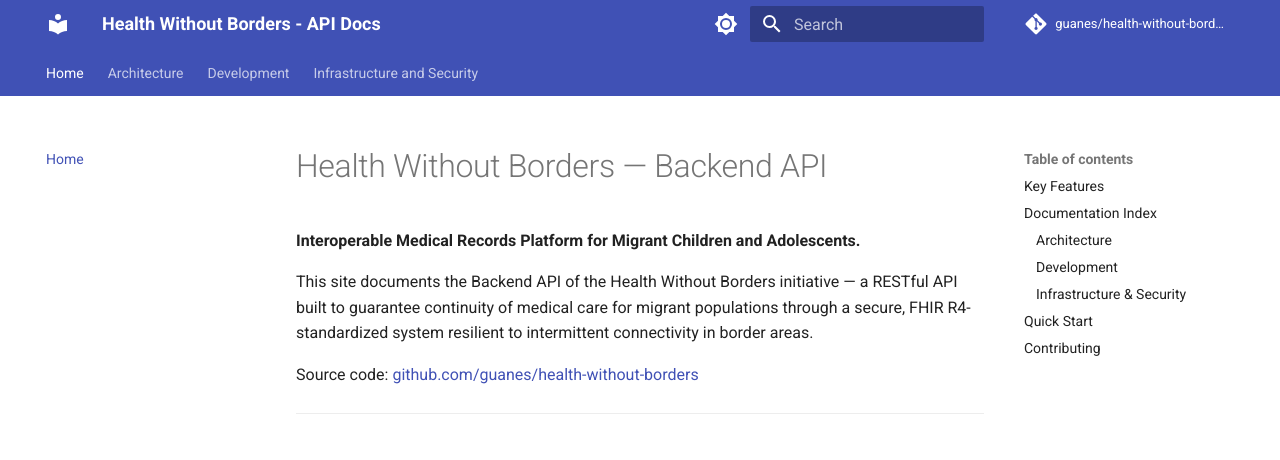
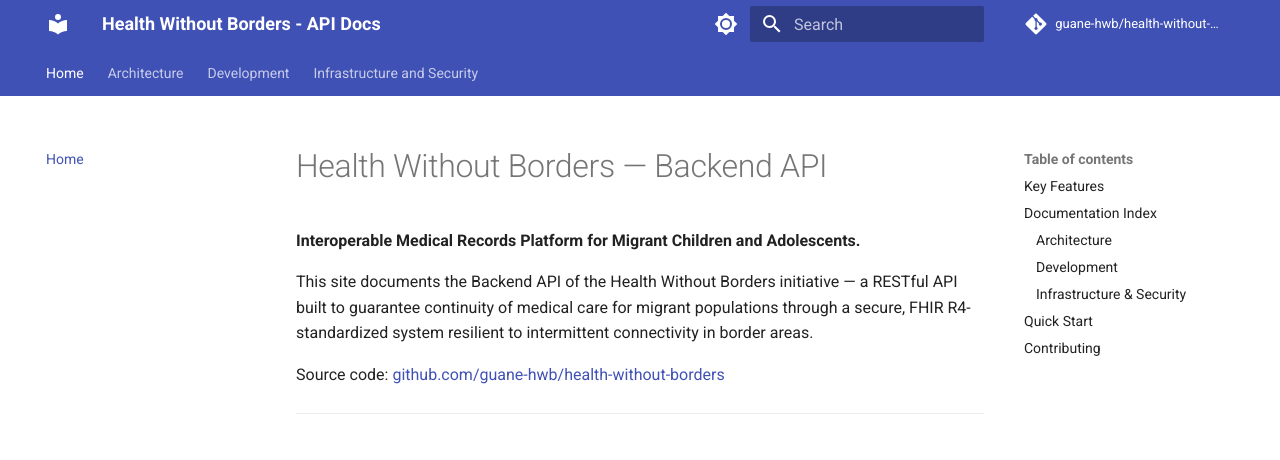
Before and after one commit to guane-hwb/health-without-borders, an MkDocs documentation site: the page built from docs/index.md, in a window 1280 px wide and 1400 px high. Shown: the top 460 px of the window. Built offline with MkDocs 1.6.1 and Material for MkDocs 9.7.7, drawn with Linux system fonts in a browser that asks for light colours; comment, search, counter and statistics services are not loaded; some of the changed text lies outside the part shown.

````diff
--- a/docs/index.md
+++ b/docs/index.md
@@ -4,7 +4,7 @@
 
 This site documents the Backend API of the Health Without Borders initiative — a RESTful API built to guarantee continuity of medical care for migrant populations through a secure, FHIR R4-standardized system resilient to intermittent connectivity in border areas.
 
-Source code: [github.com/guanes/health-without-borders](https://github.com/guanes/health-without-borders)
+Source code: [github.com/guane-hwb/health-without-borders](https://github.com/guane-hwb/health-without-borders)
 
 ---
 
@@ -43,7 +43,7 @@ Source code: [github.com/guanes/health-without-borders](https://github.com/guane
 
 ```bash
 # 1. Clone repository
-git clone https://github.com/guanes/health-without-borders.git
+git clone https://github.com/guane-hwb/health-without-borders.git
 cd health-without-borders
 
 # 2. Copy environment variables template
@@ -72,6 +72,6 @@ The interactive API will be available at: **http://localhost:8000/docs**
 
 ## Contributing
 
-We welcome contributions from the community. Please read the [CONTRIBUTING.md](https://github.com/guanes/health-without-borders/blob/main/CONTRIBUTING.md) guide and our [Code of Conduct](https://github.com/guanes/health-without-borders/blob/main/CODE_OF_CONDUCT.md) before submitting a Pull Request.
+We welcome contributions from the community. Please read the [CONTRIBUTING.md](https://github.com/guane-hwb/health-without-borders/blob/main/CONTRIBUTING.md) guide and our [Code of Conduct](https://github.com/guane-hwb/health-without-borders/blob/main/CODE_OF_CONDUCT.md) before submitting a Pull Request.
 
 This project is licensed under the **MIT License**.
--- a/mkdocs.yml
+++ b/mkdocs.yml
@@ -1,8 +1,8 @@
 site_name: Health Without Borders - API Docs
 site_description: Interoperable Medical Records Platform for Migrant Children and Adolescents.
 site_url: https://guanes.github.io/health-without-borders/
-repo_url: https://github.com/guanes/health-without-borders
-repo_name: guanes/health-without-borders
+repo_url: https://github.com/guane-hwb/health-without-borders
+repo_name: guane-hwb/health-without-borders
 
 theme:
   name: material
````
Also changed, not shown: README.md (+2 -2 lines), SECURITY.md (+1 -1 lines).
